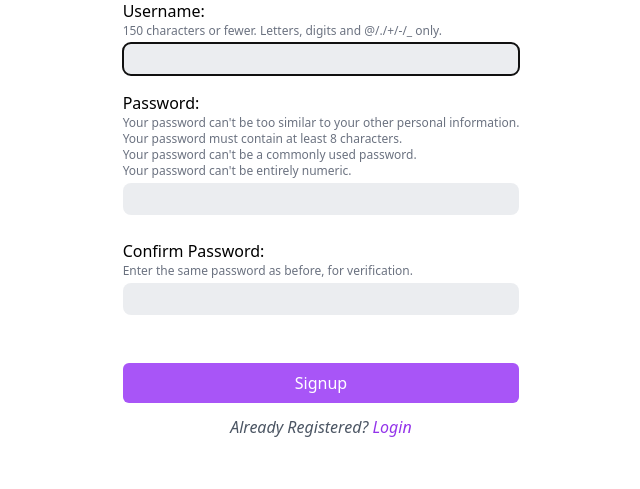
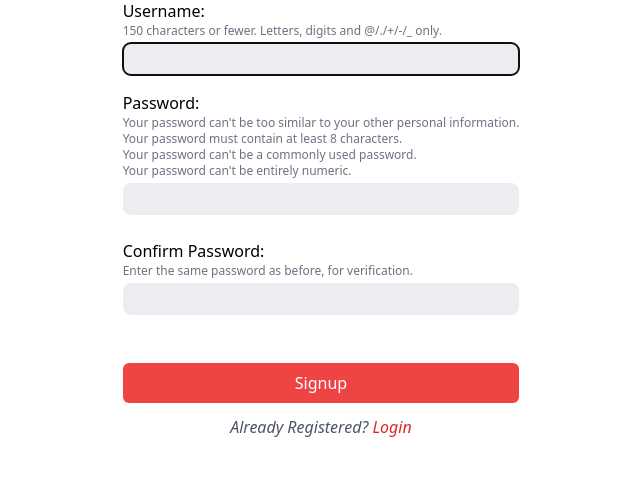
Before and after one commit to syedareehaquasar/WebD-202-Milestone-7, a Django app: page /user/signup/ in a window 1280 px wide. Shown: the part 149-638 px from the top of the page, without its empty margins (319-959 px from the left). Run offline with Django 3.2, Linux system fonts and the light colour scheme; some libraries are stand-ins or nearby versions.

Commit message:
changing UI

```diff
--- a/templates/base_tabs.html
+++ b/templates/base_tabs.html
@@ -2,7 +2,7 @@
 
 <div class="flex flex-wrap flex-row justify-between items-center pb-4">
 	<div class="text-3xl font-bold">Hi {{request.user}}!</div>
-	<div class="text-lg text-purple-600"><a href="/user/logout">Log out</a></div>
+	<div class="text-lg text-red-600"><a href="/user/logout">Log out</a></div>
 </div>
 
 <div class="text-xs text-gray-600 pb-3">
@@ -14,7 +14,7 @@
 
 <a href="/create-task/">
 	<button
-		class="bg-purple-500 hover:bg-purple-700 text-white font-medium py-2 px-4 rounded-md font-base text-center mt-3 w-full"
+		class="bg-red-500 hover:bg-red-700 text-white font-medium py-2 px-4 rounded-md font-base text-center mt-3 w-full"
 	>
 		Add
 	</button></a
--- a/templates/index.html
+++ b/templates/index.html
@@ -6,7 +6,7 @@
 <br />
 <a href="/user/login/">
     <button
-        class="bg-purple-500 hover:bg-purple-700 text-white font-medium py-2 px-4 rounded-md font-base text-center mt-8 w-full"
+        class="bg-red-500 hover:bg-red-700 text-white font-medium py-2 px-4 rounded-md font-base text-center mt-8 w-full"
     >
         Login
     </button>
@@ -14,7 +14,7 @@
 <br />
 <a href="/user/signup/">
     <button
-        class="bg-purple-500 hover:bg-purple-700 text-white font-medium py-2 px-4 rounded-md font-base text-center mt-8 w-full"
+        class="bg-red-500 hover:bg-red-700 text-white font-medium py-2 px-4 rounded-md font-base text-center mt-8 w-full"
     >
         Signup
     </button>
--- a/templates/task_create.html
+++ b/templates/task_create.html
@@ -36,7 +36,7 @@
                 {% csrf_token %}
                 {% comment %} <button type="submit" class="btn inline-block px-6 py-2 border-2 border-gray-600 text-gray-600 font-medium text-xs leading-tight uppercase rounded hover:bg-gray-800 hover:bg-opacity-5 focus:outline-none transition duration-150 ease-in-out" type="button" id="button-addon3">CREATE</button> {% endcomment %}
                 <a href="/create-task/">
-                    <button class="bg-purple-500 hover:bg-purple-700 text-white font-medium py-2 px-4 rounded-md font-base text-center mt-8 w-full">
+                    <button class="bg-red-500 hover:bg-red-700 text-white font-medium py-2 px-4 rounded-md font-base text-center mt-8 w-full">
                         Create
                     </button>
                 </a>
--- a/templates/task_delete.html
+++ b/templates/task_delete.html
@@ -10,7 +10,7 @@
 		<input
 			type="submit"
 			value="confirm"
-			class="bg-purple-500 hover:bg-purple-700 text-white font-medium py-2 px-4 rounded-md font-base text-center mt-8 w-full"
+			class="bg-red-500 hover:bg-red-700 text-white font-medium py-2 px-4 rounded-md font-base text-center mt-8 w-full"
 		/>
 	</div>
 </form>
--- a/templates/task_update.html
+++ b/templates/task_update.html
@@ -36,7 +36,7 @@
                 {% csrf_token %}
                 {% comment %} <button type="submit" class="btn inline-block px-6 py-2 border-2 border-gray-600 text-gray-600 font-medium text-xs leading-tight uppercase rounded hover:bg-gray-800 hover:bg-opacity-5 focus:outline-none transition duration-150 ease-in-out" type="button" id="button-addon3">CREATE</button> {% endcomment %}
                 <a href="/create-task/">
-                    <button class="bg-purple-500 hover:bg-purple-700 text-white font-medium py-2 px-4 rounded-md font-base text-center mt-8 w-full">
+                    <button class="bg-red-500 hover:bg-red-700 text-white font-medium py-2 px-4 rounded-md font-base text-center mt-8 w-full">
                         Update
                     </button>
                 </a>
--- a/templates/tasks.html
+++ b/templates/tasks.html
@@ -12,7 +12,7 @@
 	<li class="mr-2">
 		<a
 			href="/tasks/"
-			class="inline-block py-2 px-4 text-base font-semibold text-center text-purple-600 bg-purple-100 rounded-full active"
+			class="inline-block py-2 px-4 text-base font-semibold text-center text-red-600 bg-red-100 rounded-full active"
 			aria-current="page"
 			>Pending</a
 		>
@@ -52,14 +52,14 @@
 					pending
 				</p>
 			{% else %}
-				<p class="px-2 text-xs leading-5 font-semibold rounded-full bg-purple-100 text-purple-800">
+				<p class="px-2 text-xs leading-5 font-semibold rounded-full bg-red-100 text-red-800">
 					cancelled
 				</p>
 			{% endif %}
 			&nbsp;&nbsp;
 			<a
 				href="/delete-task/{{ task.id }}"
-				class="p-2 bg-purple-500 rounded-lg text-center text-white text-sm mr-2"
+				class="p-2 bg-red-500 rounded-lg text-center text-white text-sm mr-2"
 				><i class="fas fa-trash"></i
 			></a>
 			{% comment %} <a
--- a/templates/user_signup.html
+++ b/templates/user_signup.html
@@ -14,7 +14,7 @@
 				</li>
 			</ul>
 			{{ form.username }}
-			<div class="text-xs text-purple-600 mb-2">{{ form.username.errors }}</div>
+			<div class="text-xs text-red-600 mb-2">{{ form.username.errors }}</div>
 		</div>
 		<div class="fieldWrapper">
 			<label for="{{ form.password.id_for_label }}">Password:</label>
@@ -28,7 +28,7 @@
 				<li>Your password can't be entirely numeric.</li>
 			</ul>
 			{{ form.password1 }}
-			<div class="text-xs text-purple-600 py-1 mb-2">{{ form.password.errors }}</div>
+			<div class="text-xs text-red-600 py-1 mb-2">{{ form.password.errors }}</div>
 		</div>
 		<div class="fieldWrapper">
 			<label for="{{ form.confirm_password.id_for_label }}"
@@ -38,16 +38,16 @@
 				<li>Enter the same password as before, for verification.</li>
 			</ul>
 			{{ form.password2 }}
-			<div class="text-xs text-purple-600 py-1 mb-2">{{ form.confirm_password.errors }}</div>
+			<div class="text-xs text-red-600 py-1 mb-2">{{ form.confirm_password.errors }}</div>
 		</div>
-		<div class="text-xs text-purple-600 py-1 mb-2">{{ form.non_field_errors }}</div>
+		<div class="text-xs text-red-600 py-1 mb-2">{{ form.non_field_errors }}</div>
 		{% csrf_token %}
 		<button
-			class="bg-purple-500 hover:bg-purple-700 text-white font-medium py-2 px-4 rounded-md font-base text-center mt-2 w-full"
+			class="bg-red-500 hover:bg-red-700 text-white font-medium py-2 px-4 rounded-md font-base text-center mt-2 w-full"
 		>
 			Signup
 		</button>
-		<i class="mt-2 text-base text-center text-gray-600 py-1">Already Registered? <a class="text-purple-600" href="/user/login/">Login</a></i>
+		<i class="mt-2 text-base text-center text-gray-600 py-1">Already Registered? <a class="text-red-600" href="/user/login/">Login</a></i>
 	</div>
 </form>
 {% endblock content %}
```
Also changed, not shown: templates/all.html (+4 -4 lines), templates/completed_tasks.html (+4 -4 lines), templates/user_login.html (+5 -5 lines).
